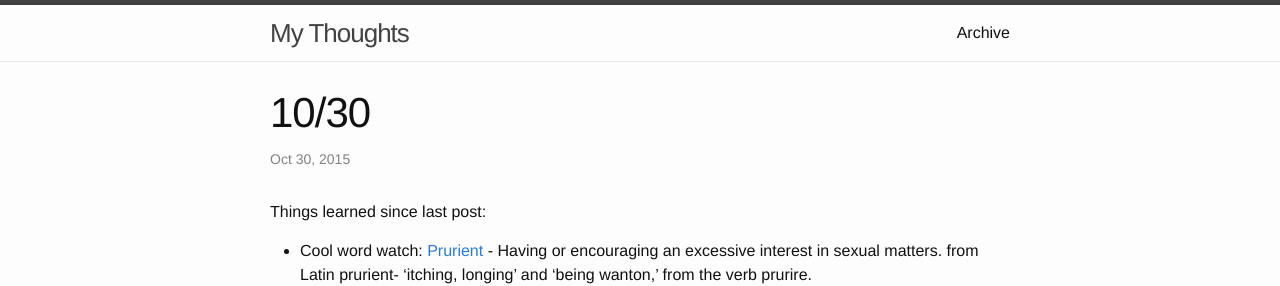
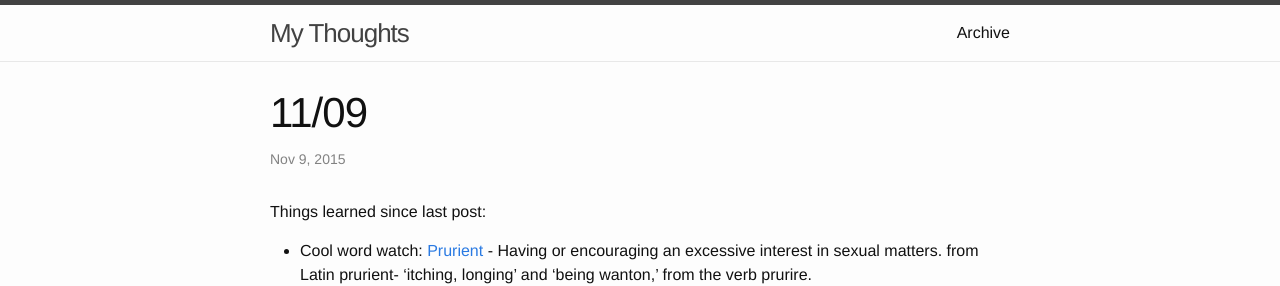
Before and after one commit to cardern/blog, a Jekyll site: the page built from _posts/2015-11-09-28.markdown, in a window 1280 px wide. Shown: the top 286 px of the page. Built offline with Jekyll 4.4.1, drawn with Linux system fonts in a browser that asks for light colours.

Commit message:
Misc corrections

```diff
--- a/_posts/2015-11-09-28.markdown
+++ b/_posts/2015-11-09-28.markdown
@@ -1,7 +1,7 @@
 ---
 layout: post
-title:  "10/30"
-date:   2015-10-30
+title:  "11/09"
+date:   2015-11-09
 ---
 Things learned since last post:
 
--- a/_posts/2016-02-06-29.markdown
+++ b/_posts/2016-02-06-29.markdown
@@ -5,7 +5,6 @@ date:   2016-02-06
 ---
 Things learned since last post:
 
-* Cool word watch: [Prurient](https://en.wiktionary.org/wiki/prurient) - Having or encouraging an excessive interest in sexual matters. from Latin prurient- ‘itching, longing’ and ‘being wanton,’ from the verb prurire.
 * A [rebranding](http://www.wired.com/2016/02/the-inside-story-behind-ubers-colorful-redesign/?utm_source=nextdraft&utm_medium=email#slide-4) effort by Uber.
 * A history of the super bowl coin toss and the [company behind it](http://www.bloomberg.com/features/2016-super-bowl-coin-toss/?utm_source=nextdraft&utm_medium=email).
 * [Clone Wars](https://www.reddit.com/r/StarWars/comments/3qiq9p/so_i_went_through_the_clone_wars_episodes_and/) recommended viewing order.
```
